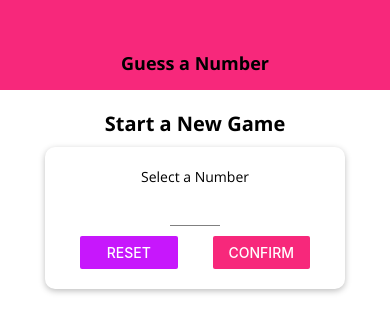
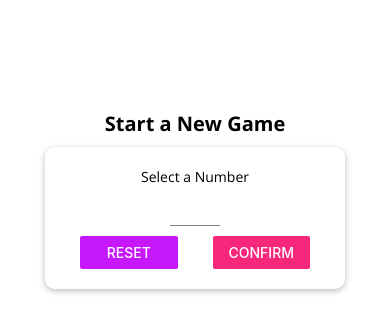
Before and after one commit to nullmicgo/Guess-a-Number-App, a React Native app: screen / in a window 390 px wide. Shown: the top 332 px of the page. Built offline with nearby package versions, Linux system fonts and the light colour scheme.

Commit message:
Using Platform API to define different style for Header

```diff
--- a/components/Header.js
+++ b/components/Header.js
@@ -1,12 +1,12 @@
 import React from 'react';
-import { View, Text, StyleSheet } from 'react-native';
+import { View, Text, StyleSheet, Platform } from 'react-native';
 import Colors from '../constants/colors';
 import TitleText from '../components/TitleText';
 
 const Header = props =>{
     return (
         <View style={styles.header}>
-            <TitleText>{props.title}</TitleText>
+            <TitleText style={styles.title}>{props.title}</TitleText>
         </View>
     );
 };
@@ -16,15 +16,20 @@
         width:'100%',
         height: 90,
         paddingTop: 36,
-        backgroundColor: Colors.primary,
+        backgroundColor: Platform.OS === 'android' ? Colors.primary : 'white',
         alignItems:'center',
-        justifyContent:'center'
+        justifyContent:'center',
+        borderBottomColor: Platform.OS === 'ios' ? '#ccc' : 'transparent',
+        borderBottomWidth: Platform.OS === 'ios' ? 1 : 0
     },
     headerTitle:{
         color:'black',
         fontSize: 18,
         fontFamily:'open-sans-bold'
 
+    },
+    title:{
+        color: Platform.OS === 'ios' ? Colors.primary : 'white'
     }
 });
 
```
